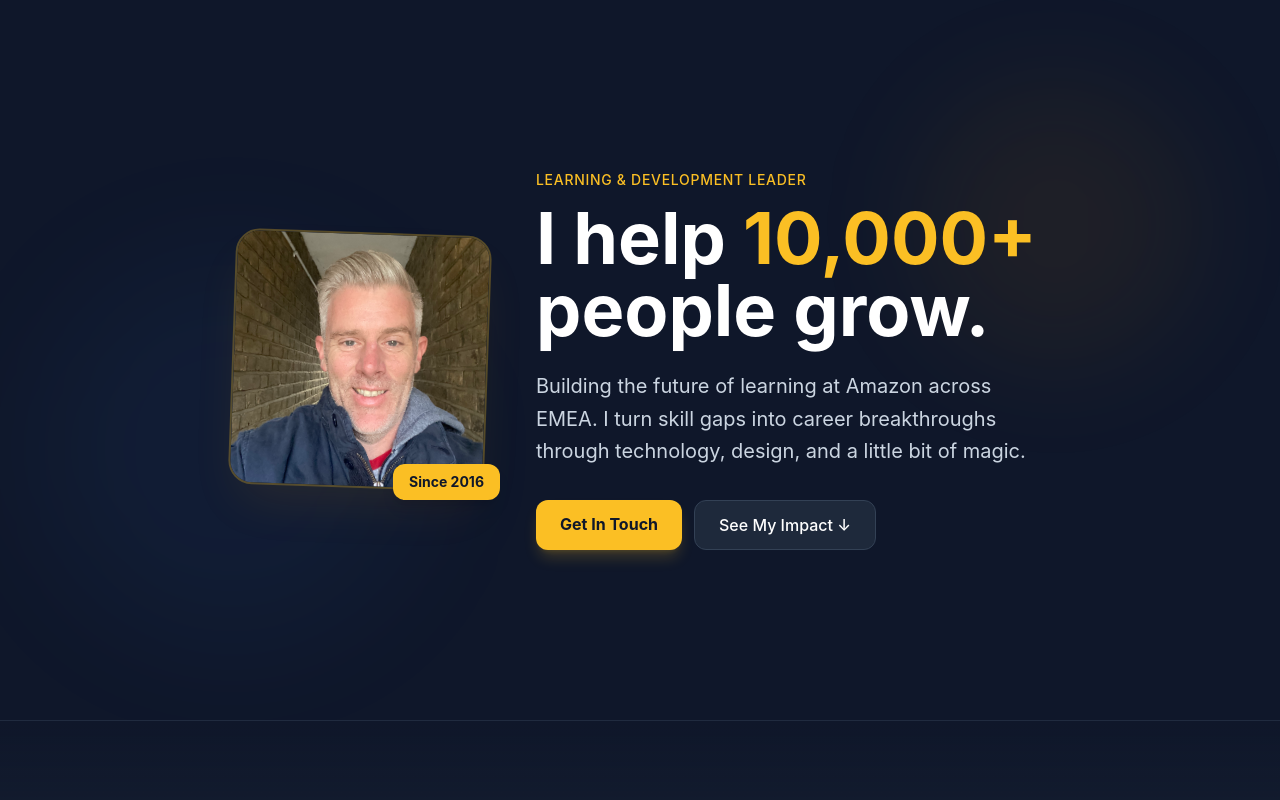
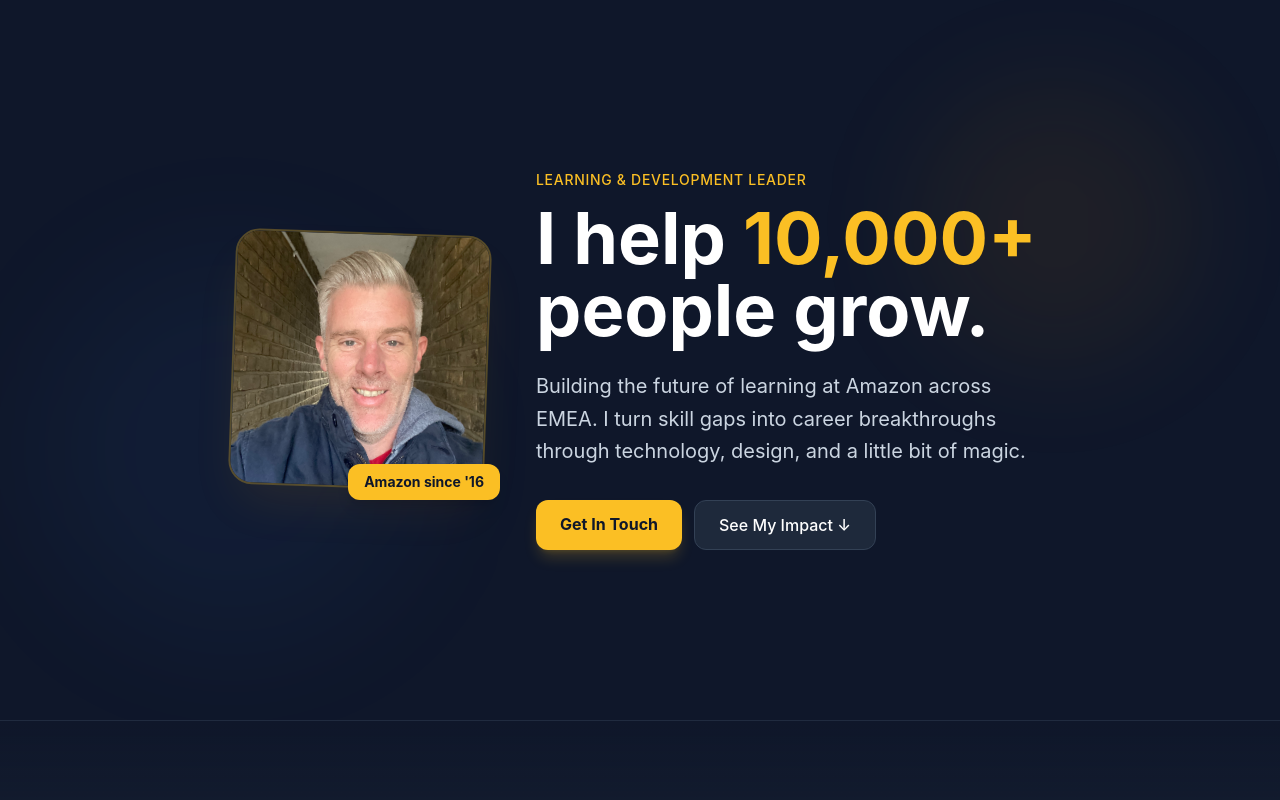
Before and after one commit to cvinirwin9455/skillscan, a Next.js app: page / in a window 1280 px wide. Shown: the top 800 px of the page. Built offline with nearby package versions, Linux system fonts and the light colour scheme.

Commit message:
Clarify badge: Amazon since 16

```diff
--- a/src/app/page.tsx
+++ b/src/app/page.tsx
@@ -23,7 +23,7 @@ export default function Home() {
               </div>
               {/* Floating badge */}
               <div className="absolute -bottom-3 -right-3 px-4 py-2 bg-amber-400 text-slate-900 rounded-xl text-sm font-bold shadow-lg">
-                Since 2016
+                Amazon since &apos;16
               </div>
             </div>
 
```
